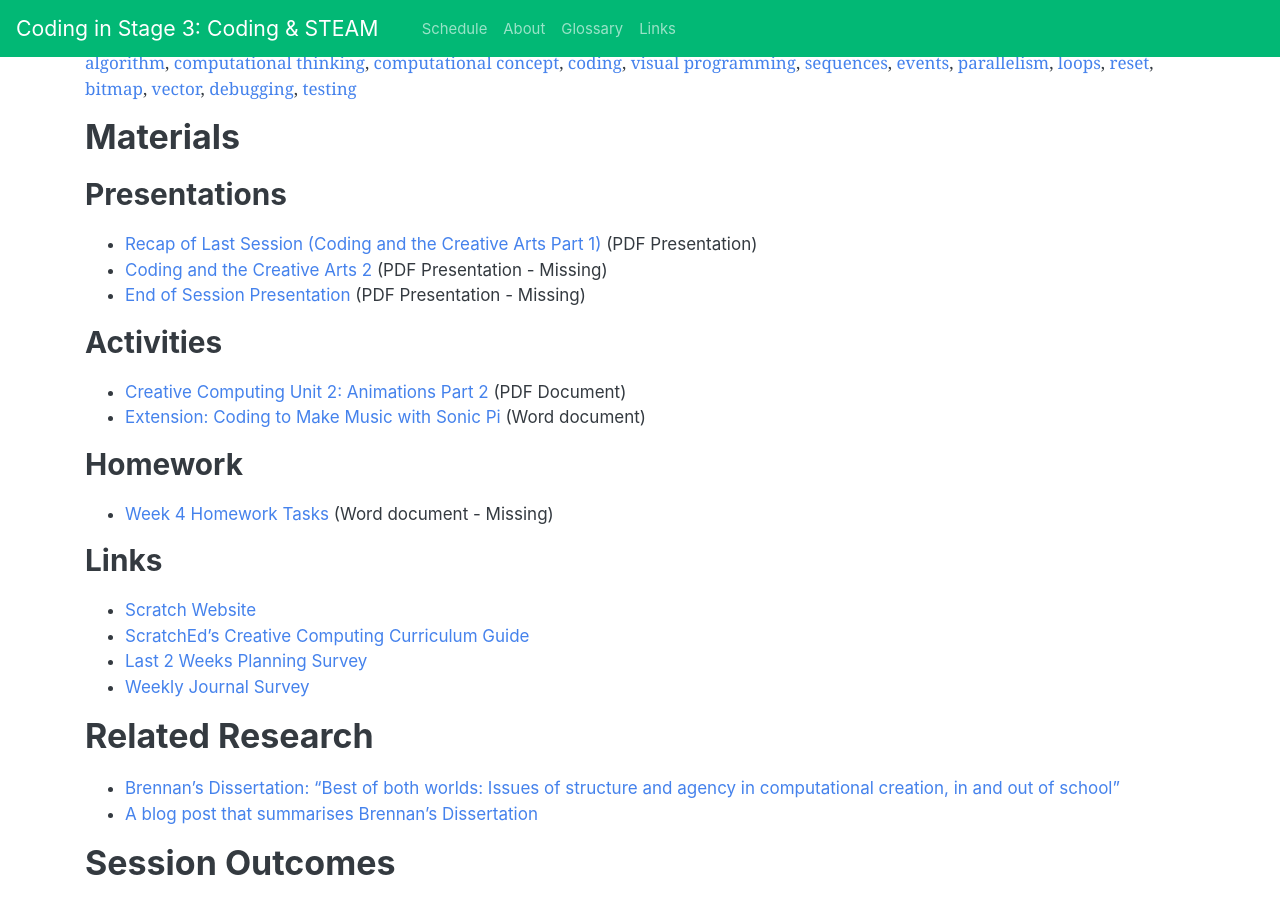
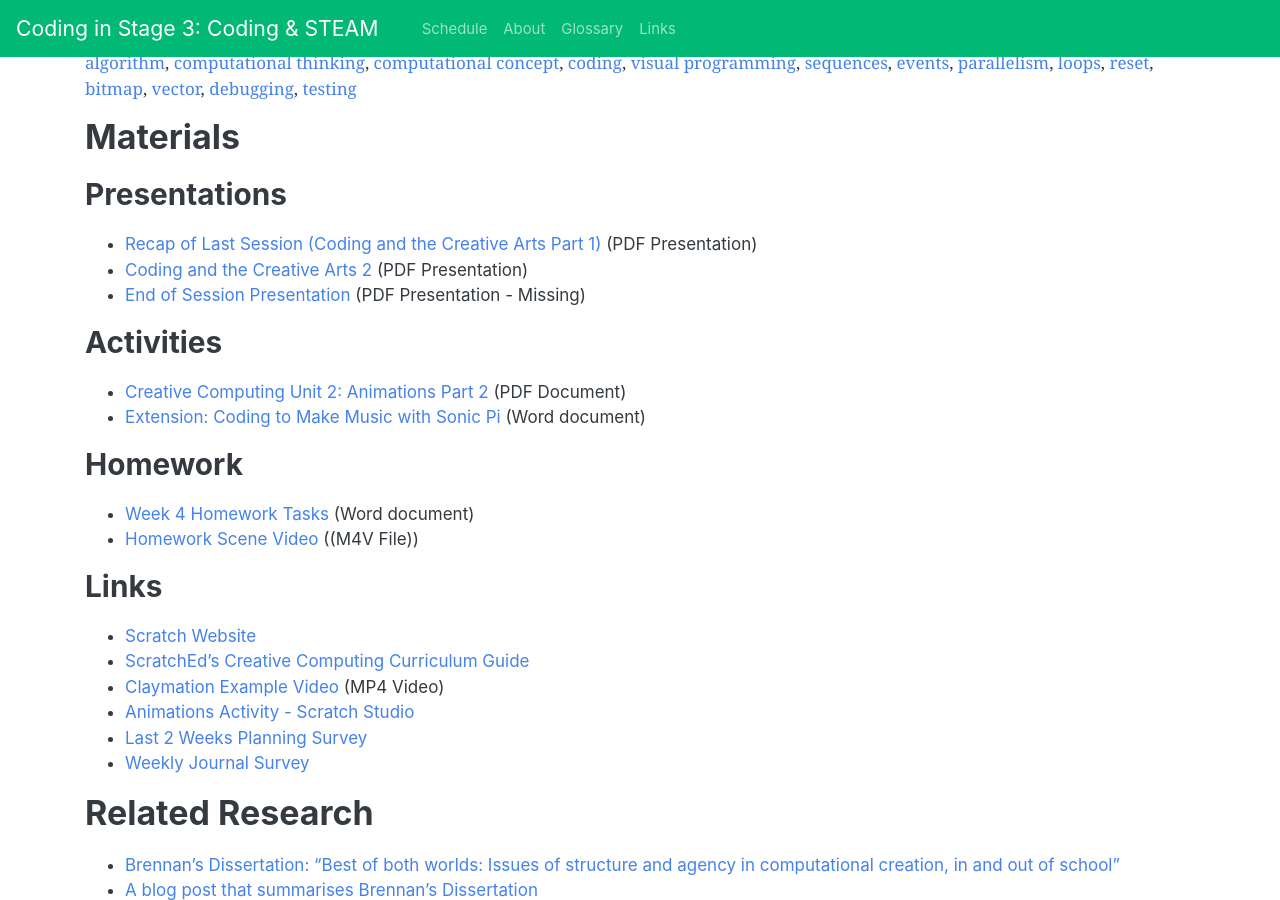
Before and after one commit to cs4s/2018, a Jekyll site: the page built from steam/week-4/index.md, in a window 1280 px wide and 900 px high, scrolled down 512 px. Built offline with Jekyll 4.4.1, drawn with Linux system fonts in a browser that asks for light colours.

Commit message:
Adds Coding and Creative Arts Part 2 presentation and link to Video

```diff
--- a/steam/week-4/index.md
+++ b/steam/week-4/index.md
@@ -24,7 +24,7 @@ In the Part 2 session, we will focus on three activities from Unit 2 of the Crea
 ### Presentations
 
 - [Recap of Last Session (Coding and the Creative Arts Part 1)]({{ site.drive_url | append: '13Vr6IIc2qv0OQ1RuW0XVKN4vfrnbFdYI' }}){:target="_blank"} (PDF Presentation)
-- [Coding and the Creative Arts 2]({{ site.drive_url | append: '' }}){:target="_blank"} (PDF Presentation - Missing)
+- [Coding and the Creative Arts 2]({{ site.drive_url | append: '1_MTmT-7i3na0sUQXP43pNY8uC-3XAH0U' }}){:target="_blank"} (PDF Presentation)
 - [End of Session Presentation]({{ site.drive_url | append: '' }}){:target="_blank"} (PDF Presentation - Missing)
 
 ### Activities
@@ -32,15 +32,17 @@ In the Part 2 session, we will focus on three activities from Unit 2 of the Crea
 - [Creative Computing Unit 2: Animations Part 2]({{ site.drive_url | append: '1cdgU9Yt9dcT4el3N6Khg-US4L3eWaPt-' }}){:target="_blank"} (PDF Document)
 - [Extension: Coding to Make Music with Sonic Pi]({{ site.drive_url | append: '15a-dvVdQjcQ3ugCJgjlDrg07Xj4-CkSU' }}) (Word document)
 
-
 ### Homework
 
-- [Week 4 Homework Tasks]({{ site.drive_url | append: '' }}) (Word document - Missing)
+- [Week 4 Homework Tasks]({{ site.drive_url | append: '1Lu0pRjfXRwMEQpPXtCglTN4BTZNQ_s6Q' }}) (Word document)
+- [Homework Scene Video]({{ site.drive_url | append: '1-gXvbjtRwqzDLAAw2Jh4rt6YndunpyA6' }}) ((M4V File))
 
 ### Links
 
 - [Scratch Website](https://scratch.mit.edu/){:target="_blank"}
 - [ScratchEd's Creative Computing Curriculum Guide](http://scratched.gse.harvard.edu/guide/){:target="_blank"}
+- [Claymation Example Video]({{ site.drive_url | append: '1tyG6lrA1GVndDmxeFm7K2SBfjoV328BN' }}){:target="_blank"} (MP4 Video)
+- [Animations Activity - Scratch Studio](https://scratch.mit.edu/studios/475529/){:target="_blank"}
 - [Last 2 Weeks Planning Survey](https://www.surveymonkey.com/r/cs3_planning){:target="_blank"}
 - [Weekly Journal Survey](https://www.surveymonkey.com/r/uon_coding_journal){:target="_blank"}
 
```
Also changed, not shown: steam/week-4/presentations/coding_and_creative_arts_2.md (added, +114 -0 lines), steam/week-4/presentations/images/pico_walking.png (added).
